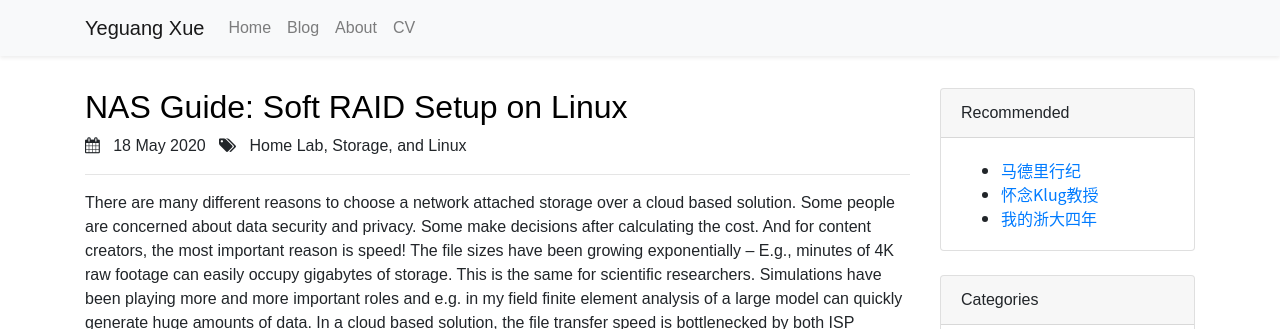
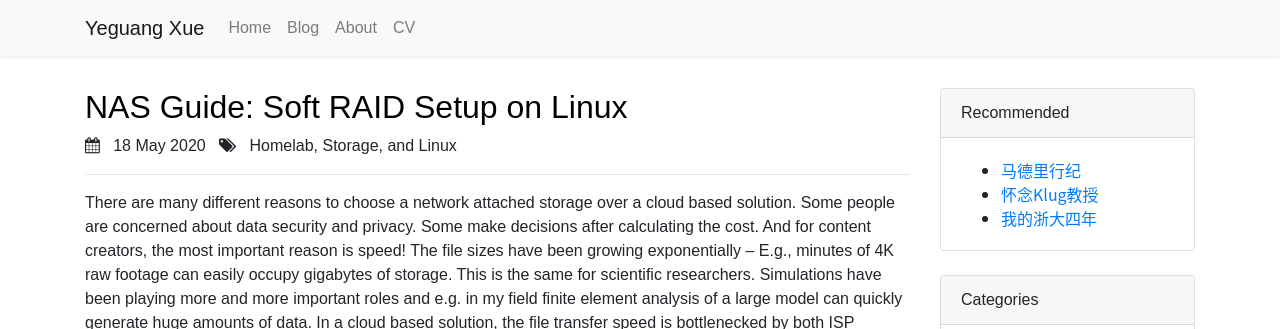
Before and after one commit to yeguang-xue/yeguang-xue.github.io, a Jekyll site: the page built from _posts/2020-05-18-nas-raid.md, in a window 1280 px wide and 900 px high. Shown: the top 329 px of the window. Built offline with Jekyll 4.4.1, drawn with Linux system fonts in a browser that asks for light colours; comment, search, counter and statistics services are not loaded.

Commit message:
update tags

```diff
--- a/_posts/2020-05-18-nas-raid.md
+++ b/_posts/2020-05-18-nas-raid.md
@@ -4,7 +4,7 @@ title: "NAS Guide: Soft RAID Setup on Linux"
 category:
   - How To
 tags:
-  - Home Lab
+  - Homelab
   - Storage
   - Linux
 license: CC-BY
```
Also changed, not shown: _posts/2020-04-18-multi-gigabit-network.md (+1 -1 lines).
